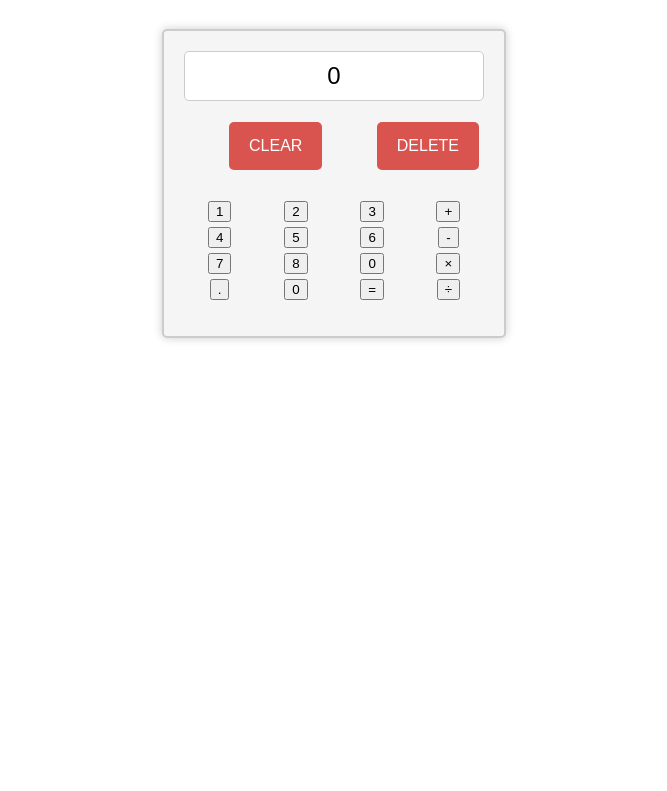
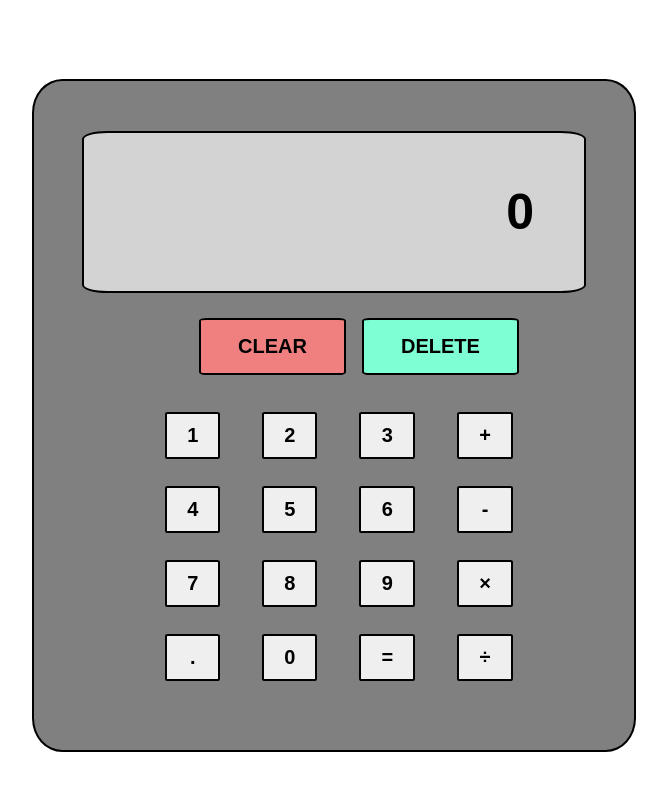
Before and after one commit to EJ-Lan/JavaScript-Calculator, a website with bundled scripts: page index.html in a window 1280 px wide. Shown: the part 87-878 px from the top of the page, without its empty margins (306-973 px from the left). Before the commit the page ends 800 px from the top, so only its background shows below. Built offline with nearby package versions, Linux system fonts and the light colour scheme.

Commit message:
Add new styling

```diff
--- a/index.html
+++ b/index.html
@@ -20,24 +20,36 @@
                 </ul>
             </div>
             <div class="small-buttons">
-                <ul class="input-buttons">
-                    <li><button class="num-button">1</button></li>
-                    <li><button class="num-button">2</button></li>
-                    <li><button class="num-button">3</button></li>
-                    <li><button class="op-button">+</button></li>
-                    <li><button class="num-button">4</button></li>
-                    <li><button class="num-button">5</button></li>
-                    <li><button class="num-button">6</button></li>
-                    <li><button class="op-button">-</button></li>
-                    <li><button class="num-button">7</button></li>
-                    <li><button class="num-button">8</button></li>
-                    <li><button class="num-button">0</button></li>
-                    <li><button class="op-button">×</button></li>
-                    <li><button class="num-button">.</button></li>
-                    <li><button class="num-button">0</button></li>
-                    <li><button class="op-button">=</button></li>
-                    <li><button class="op-button">÷</button></li>
-                </ul>
+                <table class="input-buttons">
+                    <tr>
+                        <td><button class="num-button">1</button></td>
+                        <td><button class="num-button">2</button></td>
+                        <td><button class="num-button">3</button></td>
+                        <td><button class="op-button">+</button></td>
+                    </tr>
+                    <tr>
+                        <td><button class="num-button">4</button></td>
+                        <td><button class="num-button">5</button></td>
+                        <td><button class="num-button">6</button></td>
+                        <td><button class="op-button">-</button></td>
+                    </tr>
+                    <tr>
+                        <td><button class="num-button">7</button></td>
+                        <td><button class="num-button">8</button></td>
+                        <td><button class="num-button">9</button></td>
+                        <td><button class="op-button">×</button></td>
+                    </tr>
+                    <tr>
+                        <td><button class="num-button">.</button></td>
+                        <td><button class="num-button">0</button></td> <!-- Note: There are two '0' buttons in your list -->
+                        <td><button class="op-button">=</button></td>
+                        <td><button class="op-button">÷</button></td>
+                    </tr>
+                    <tr>
+                        <!-- The fifth row will be empty as there are only 16 items in the list -->
+                    </tr>
+                </table>
+
             </div>
         </div>
         <script type="module" src="scripts/script.js"></script>
--- a/styles/styles.css
+++ b/styles/styles.css
@@ -20,75 +20,97 @@ ul {
 }
 
 .calculator {
-    width: 300px;
-    margin: 0 auto;
-    border: 2px solid #ccc;
-    border-radius: 5px;
-    background-color: #f5f5f5;
-    box-shadow: 0 0 10px rgba(0, 0, 0, 0.2);
-    padding: 20px;
-    text-align: center;
+  width: 500px;
+  height: auto;
   display: flex;
   flex-direction: column;
+  justify-content: center;
+  align-items: center;
+  padding: 50px;
+  margin: 50px;
+  background-color: grey;
+  border-radius: 5%;
+  border: 2px;
+  border-color: black;
+  border-style: solid;
+}
+
+.display {
+  width: 400px;
+  height: auto;
+  padding: 50px;
+  background-color: lightgrey;
+  border-radius: 5%;
+  border: 2px;
+  border-style: solid;
+  border-color: black;
+  display: flex;
+  justify-content: end;
 }
 
 .calculator-display {
-    font-size: 24px;
-    margin: 0;
-    padding: 10px;
-    background-color: #fff;
-    border: 1px solid #ccc;
-    border-radius: 5px;
+  font-size: 50px;
+  padding: 0px;
+  margin: 0px;
+  font-weight: bold;
 }
 
-  /* Styles for Action Buttons (CLEAR and DELETE) */
+button {
+  cursor: pointer;
+  width: 100%;
+  margin: 5px;
+}
+
 .action-buttons {
   display: flex;
-    justify-content: space-between;
-    margin-bottom: 10px;
+  gap: 16px;
+  justify-content: space-around;
+  margin: 20px;
 }
 
 .action-button {
-    background-color: #d9534f;
-    color: #fff;
-    border: none;
-    border-radius: 5px;
-    padding: 15px 20px;
-    margin: 5px;
-    cursor: pointer;
-    font-size: 16px;
+  padding: 15px 32px;
+  text-align: center;
+  display: inline-block;
+  font-size: 20px;
+  font-weight: bold;
+  border-radius: 5%;
+  border: 2px;
+  border-style: solid;
+  border-color: black;
 }
 
-  .action-button:hover {
-    background-color: #c9302c;
+#clear-button {
+  background-color: lightcoral;
 }
 
-  /* Styles for Input Buttons (1-9, 0, ., =, +, ×, -, ÷) */
-  .input-buttons {
-    list-style: none;
-    padding: 0;
-    display: grid;
-    grid-template-columns: repeat(4, 1fr);
-    gap: 5px;
+#clear-button:hover {
+  background-color: coral;
 }
 
-  .input-button {
-    background-color: #337ab7;
-    color: #fff;
-    border: none;
-    border-radius: 5px;
-    padding: 15px;
-    font-size: 18px;
-    cursor: pointer;
+#delete-button {
+  background-color: aquamarine;
 }
 
-  .input-button:hover {
-    background-color: #286090;
+#delete-button:hover {
+  background-color: rgb(1, 249, 191);
 }
 
-  /* Responsive Styles */
-  @media (max-width: 400px) {
-    .calculator {
-      width: 90%;
+.num-button, .op-button {
+  padding: 10px 15px;
+  text-align: center;
+  display: inline-block;
+  font-size: 20px;
+  border-radius: 5%;
+  border: 2px;
+  border-style: solid;
+  border-color: black;
+  font-weight: bold;
 }
+
+td {
+  padding-left: 20px;
+  padding-right: 20px;
+  padding-bottom: 10px;
+  padding-top: 5px;
 }
```
Lines whose indentation alone changed are shown as unchanged.
